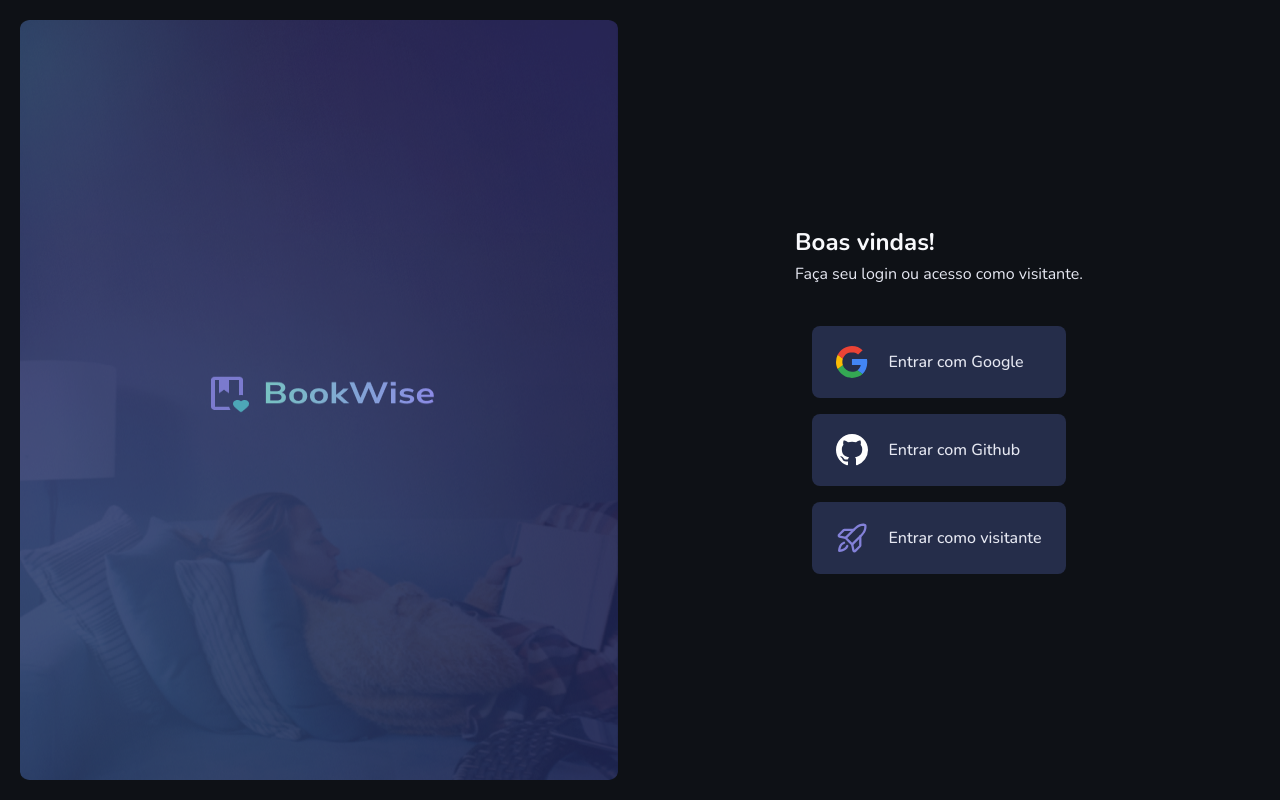
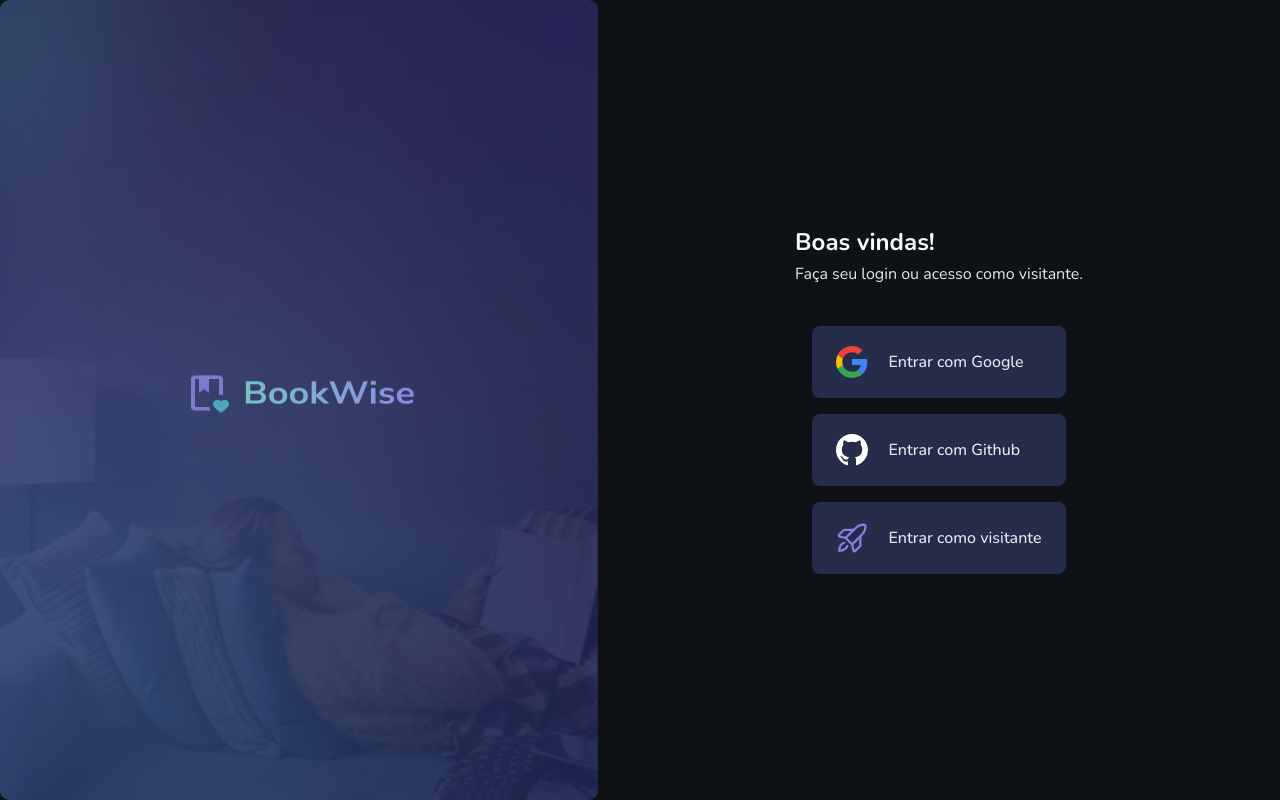
Before and after one commit to duhnunes/BookWise, a Next.js app: page /login in a window 1280 px wide. Built offline with nearby package versions, Linux system fonts and the light colour scheme.

Commit message:
Fix: Import and use font in the application

```diff
--- a/src/app/(auth)/login/page.tsx
+++ b/src/app/(auth)/login/page.tsx
@@ -1,5 +1,5 @@
 import Image from 'next/image'
-import hero from '../../../../public/login/hero.png'
+import hero from '../../../../public/images/login/hero.png'
 import { Button } from '@/app/components/ui/button'
 import { Github } from '@/app/components/assets/github'
 import { GoogleLogo } from '@/app/components/assets/google'
@@ -7,13 +7,14 @@ import { GuestLogo } from '@/app/components/assets/guest'
 
 export default function SignIn() {
   return (
-    <main className="flex items-center justify-between bg-gray-800 text-gray-100 font-default text-base p-5 h-svh">
+    <main className="flex items-center justify-between h-svh">
       <Image
         src={hero}
         width={598}
         height={912}
         className="rounded-md h-full"
         alt=""
+        priority
       />
 
       <section className="flex flex-col items-center justify-center gap-10 mx-auto">
--- a/src/app/home/page.tsx
+++ b/src/app/home/page.tsx
@@ -6,7 +6,7 @@ import { BookCard } from '../components/Cards/BookCard'
 
 export default function Home() {
   return (
-    <main className="bg-gray-800 text-gray-100 min-h-svh grid grid-cols-12">
+    <main className="min-h-svh grid grid-cols-12">
       <Sidebar />
       <section className="pr-24 flex flex-col mt-[72px] gap-10 col-span-4 col-start-4 col-end-13">
         <h1 className="inline-flex items-center gap-3 text-gray-100 font-bold text-2xl">
--- a/src/app/layout.tsx
+++ b/src/app/layout.tsx
@@ -19,8 +19,12 @@ export default function RootLayout({
   children: React.ReactNode
 }>) {
   return (
-    <html lang="en">
-      <body className={`${nunito.className} antialiased`}>{children}</body>
+    <html lang="pt-BR">
+      <body
+        className={`${nunito.className} antialiased bg-gray-800 text-gray-100`}
+      >
+        {children}
+      </body>
     </html>
   )
 }
--- a/src/app/page.tsx
+++ b/src/app/page.tsx
@@ -3,7 +3,7 @@ import { Tags } from './components/ui/tags'
 
 export default function Home() {
   return (
-    <div className="font-default text-base bg-gray-800 text-gray-100 h-svh w-svw">
+    <div className="h-svh w-svw">
       <Tags>Computação</Tags>
       <Tags>Computação</Tags>
       <Tags>Computação</Tags>
--- a/tailwind.config.ts
+++ b/tailwind.config.ts
@@ -7,9 +7,6 @@ const config: Config = {
     './src/app/**/*.{js,ts,jsx,tsx,mdx}',
   ],
   theme: {
-    fontFamily: {
-      default: 'Nunito, sans-serif',
-    },
     extend: {
       space: {
         px: '1px',
```
Also changed, not shown: public/images/login/hero.png (renamed from public/login/hero.png).
